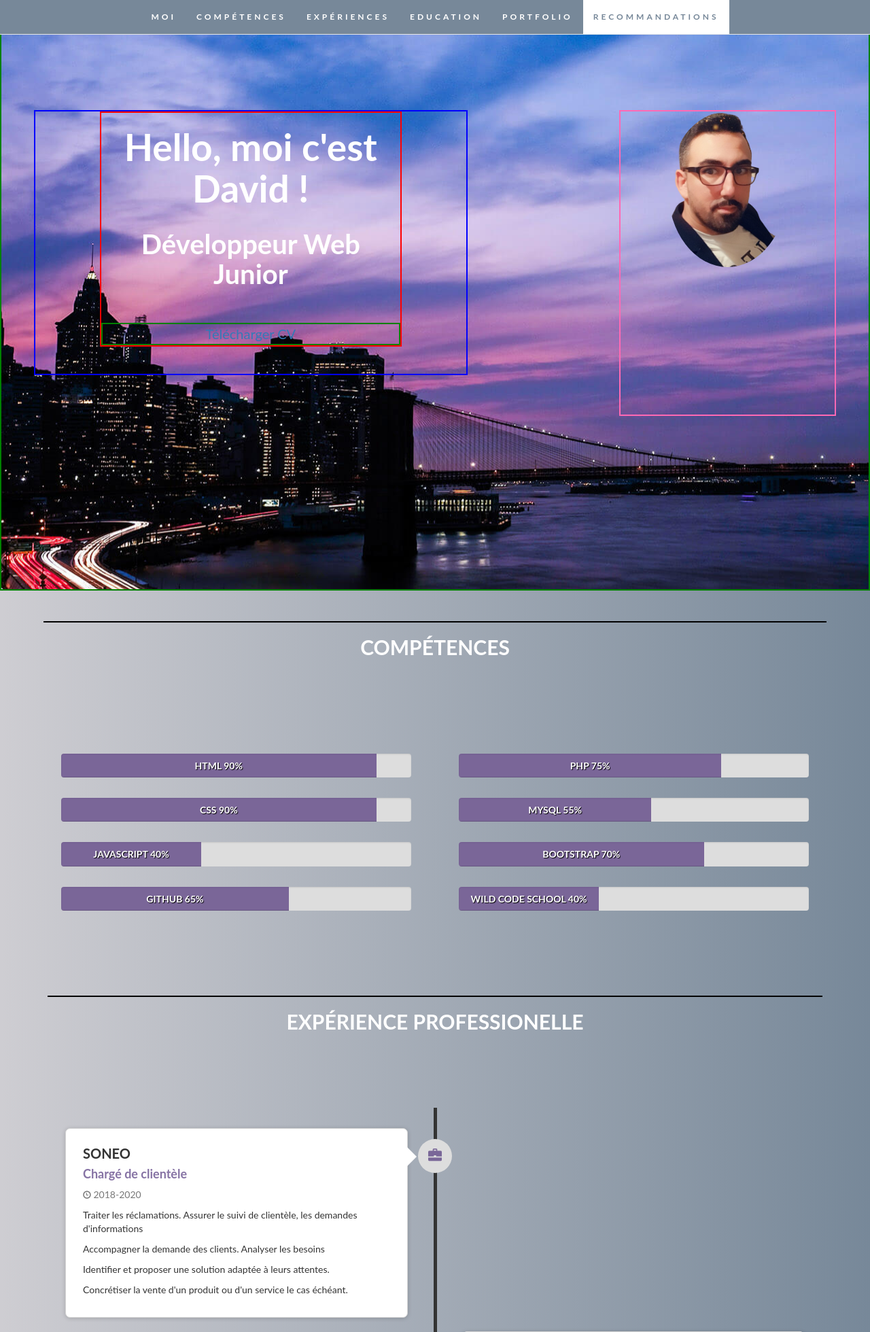
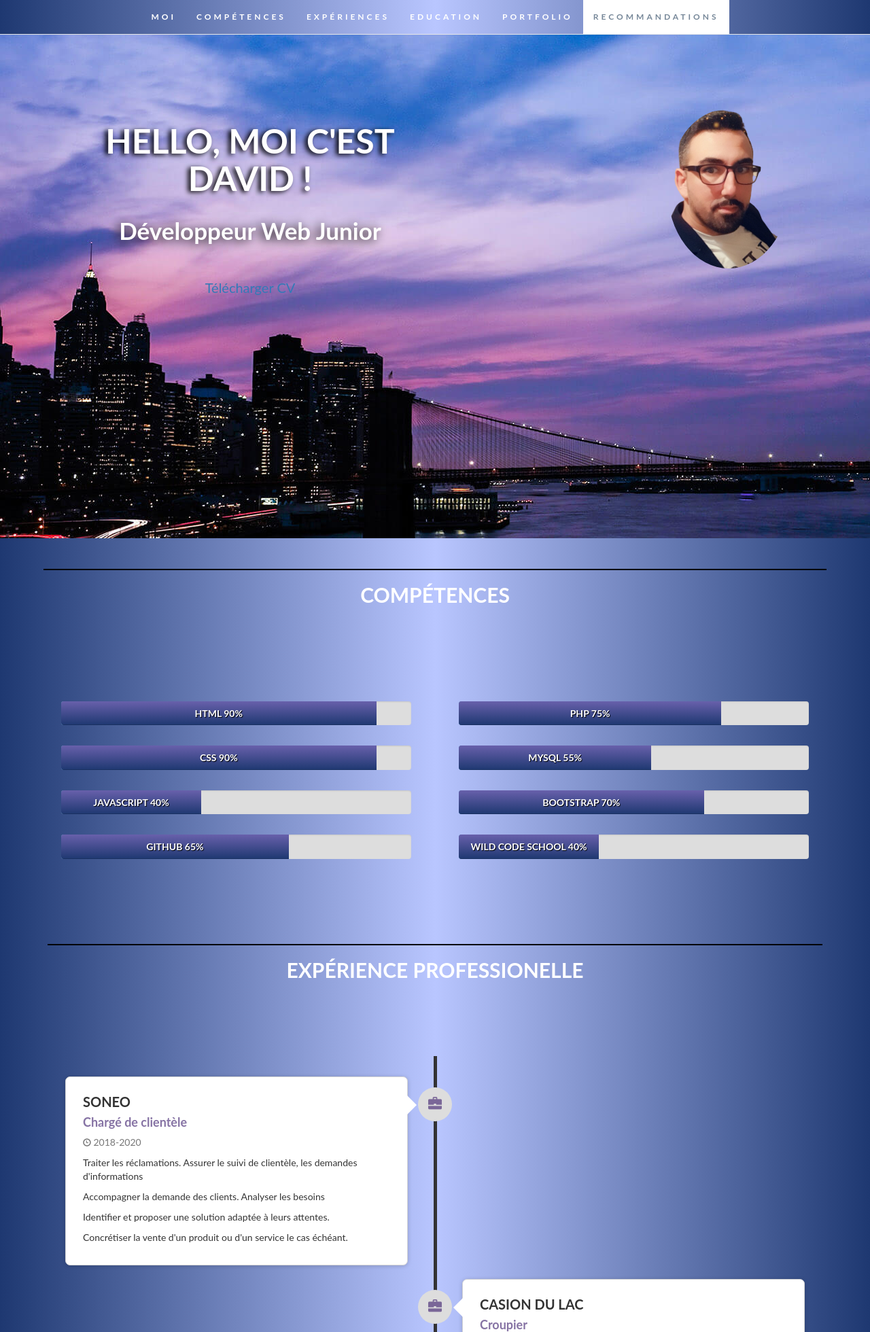
Before and after one commit to Lusidave/CV, a PHP site: page / in a window 1280 px wide. Shown: the top 1960 px of the page at 68% size. Run offline with PHP 8.4, Linux system fonts and the light colour scheme; some libraries are stand-ins or nearby versions.

Commit message:
modifications du header et des progressbar

```diff
--- a/css/style.css
+++ b/css/style.css
@@ -60,7 +60,7 @@ ul,ol
 /* MENU */
 .navbar
 {
-    background: #778899;
+    background-image: linear-gradient(to right, #1E3871, #B9C6FF, #1E3871);
     font-size: 12px;
     letter-spacing: 4px;
     text-transform: uppercase;
@@ -105,13 +105,12 @@ ul,ol
     background-attachment: fixed;
     background-repeat: no-repeat;
     padding: 160px 0 255px 0;
-    border: 2px solid green;
     display: flex;
     justify-content: space-around;
 }
 #justine
 {
-    border: 2px solid hotpink;
+   /* border: 2px solid hotpink;*/
     width: 25%;
     padding: 0 5em 5em 5em;
     margin-left: 15%;
@@ -119,30 +118,35 @@ ul,ol
 }
 #justine2
 {
-    border: 2px solid blue;
+   /* border: 2px solid blue;*/
     width: 50%;
     display: flex;
     justify-content: center;
+
 }
 #will
 {
-    border: 2px solid red;
+  /*  border: 2px solid red;*/
     color: white;
-    width: 70%;
+    width: 90%;
     display: flex;
     flex-direction: column;
 }
 #will h1
 {
-    font-size: 55px;
+    font-size: 50px;
+    text-shadow: -4px 2px 7px black;
+    text-transform: uppercase;
 }
 #will h3
 {
-    font-size: 40px;
+    font-size: 35px;
+    text-shadow: -4px 2px 15px black;
+
 }
 #will a
 {
-    border: 2px solid green;
+   /* border: 2px solid green; */
     margin-top: 40px;
     font-size: 20px;
 
@@ -196,7 +200,7 @@ ul,ol
 /* SKILLS */
 #skills
 {
-    background-image: linear-gradient(to right, #f1e9e9 -40%, #778899 100%);
+    background-image: linear-gradient(to right, #1E3871, #B9C6FF, #1E3871);
 }
 #skills .heading h2
 {
@@ -210,7 +214,7 @@ ul,ol
 }
 #skills .progress-bar
 {
-    background: rgba(67, 37, 114, 0.644);
+    background-image: linear-gradient(0.5turn, #6860AB, #1E3871);
 }
 #skills .progress h5
 {
@@ -221,7 +225,7 @@ ul,ol
 
 #experience
 {
-    background-image: linear-gradient(to right, #f1e9e9 -40%, #778899 100%);
+    background-image: linear-gradient(to right, #1E3871, #B9C6FF, #1E3871);
 }
 #experience .heading h2
 {
@@ -331,7 +335,7 @@ ul,ol
 
 #education
 {
-    background-image: linear-gradient(to right, #f1e9e9 -40%, #778899 100%);
+    background-image: linear-gradient(to right, #1E3871, #B9C6FF, #1E3871);
 }
 #education .heading h2
 {
@@ -378,7 +382,7 @@ ul,ol
 /* PORTFOLIO */
 #portfolio
 {
-    background-image: linear-gradient(to right, #f1e9e9 -40%, #778899 100%);
+    background-image: linear-gradient(to right, #1E3871, #B9C6FF, #1E3871);
 }
 #portfolio .heading h2
 {
@@ -400,7 +404,7 @@ ul,ol
 
 #recommandations
 {
-    background-image: linear-gradient(to right, #f1e9e9 -40%, #778899 100%);
+    background-image: linear-gradient(to right, #1E3871, #B9C6FF, #1E3871);
 }
 #recommandations .heading h2
 {
```
